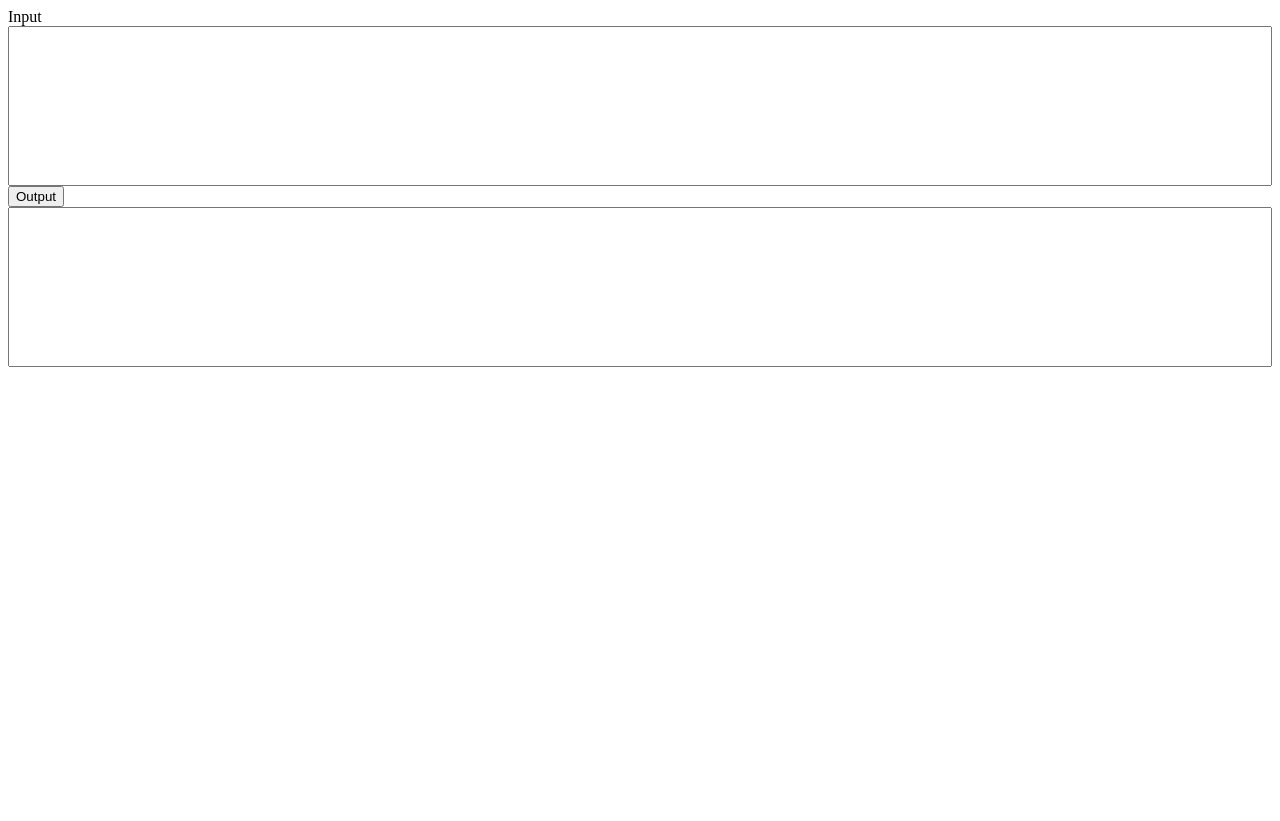
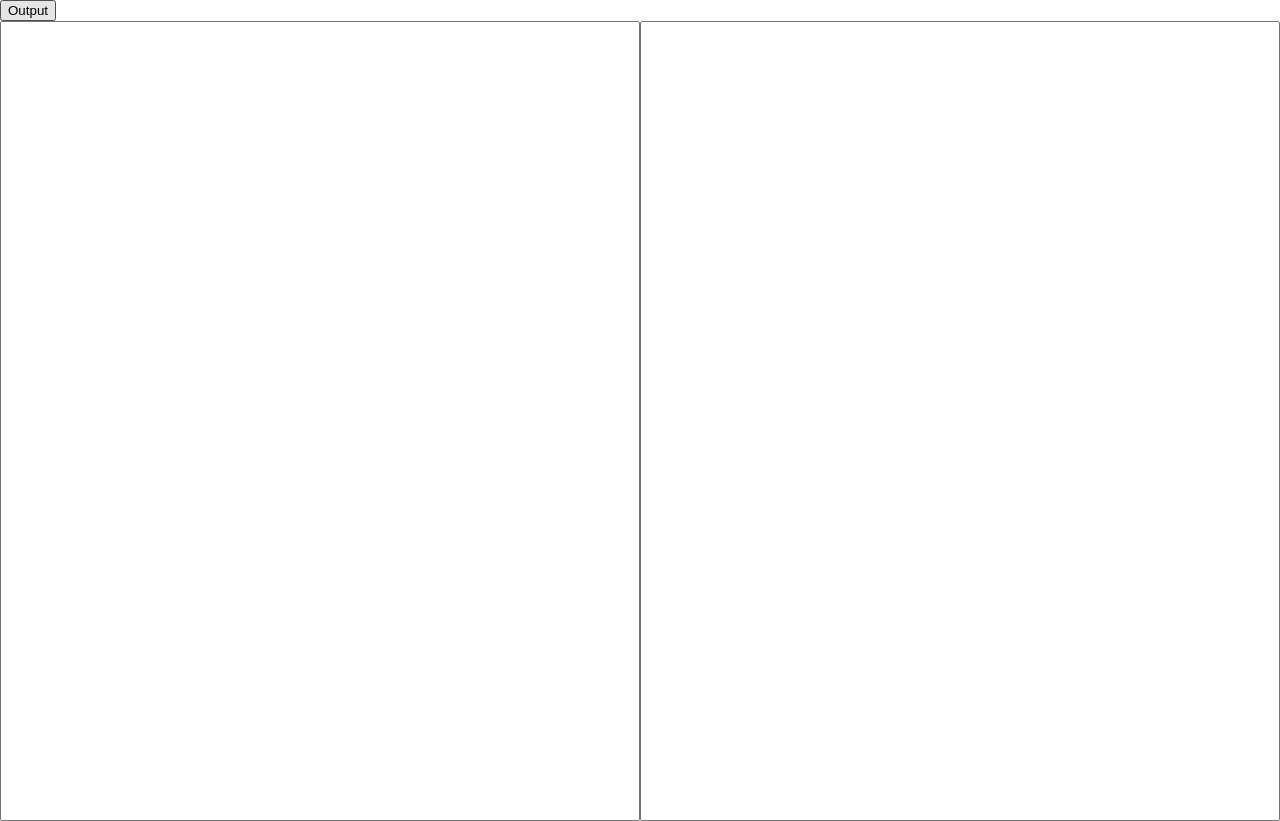
Before and after one commit to logiclogue/conlang-word-generator, a website: page index.html in a window 1280 px wide. Before the commit the page ends 800 px from the top, so only its background shows below. Drawn offline with nearby package versions, Linux system fonts and the light colour scheme; files that its build step writes are made by us from their sources.

Commit message:
Update styles

```diff
--- a/index.html
+++ b/index.html
@@ -9,13 +9,15 @@
 	<title>Conlang Word Generator</title>
 </head>
 <body>
-	<div class="div-container">
-		<label id="input">Input</label>
-		<textarea id="textarea-input" spellcheck="false"></textarea>
-	<div>
+	<div class="div-toolbar">
+		<button id="button-output">Output</button>
+	</div>
 
 	<div class="div-container">
-		<button id="button-output">Output</button>
+		<textarea id="textarea-input" spellcheck="false"></textarea>
+	</div>
+
+	<div class="div-container">
 		<textarea id="textarea-output" spellcheck="false"></textarea>
 	</div>
 
--- a/styles/main.scss
+++ b/styles/main.scss
@@ -2,24 +2,33 @@ $break-small: 768px;
 $break-medium: 992px;
 $break-large: 1200px;
 
+.div-toolbar {
+    width: 100%;
+}
+
 .div-container {
+    width: 50%;
+
     display: block;
-
-    @media screen and (max-width: $break-small) {
-        width: 50%;
-    }
+    float: left;
 
     @media screen and (max-width: $break-medium) {
         width: 100%;
+        height: 50%;
+
+        float: none;
     }
 }
 
 
+body {
+    margin: 0;
+}
+
 textarea {
     width: 100%;
-    height: 10rem;
+    height: 100%;
 
-    display: block;
     overflow: auto;
     resize: none;
 }
```
